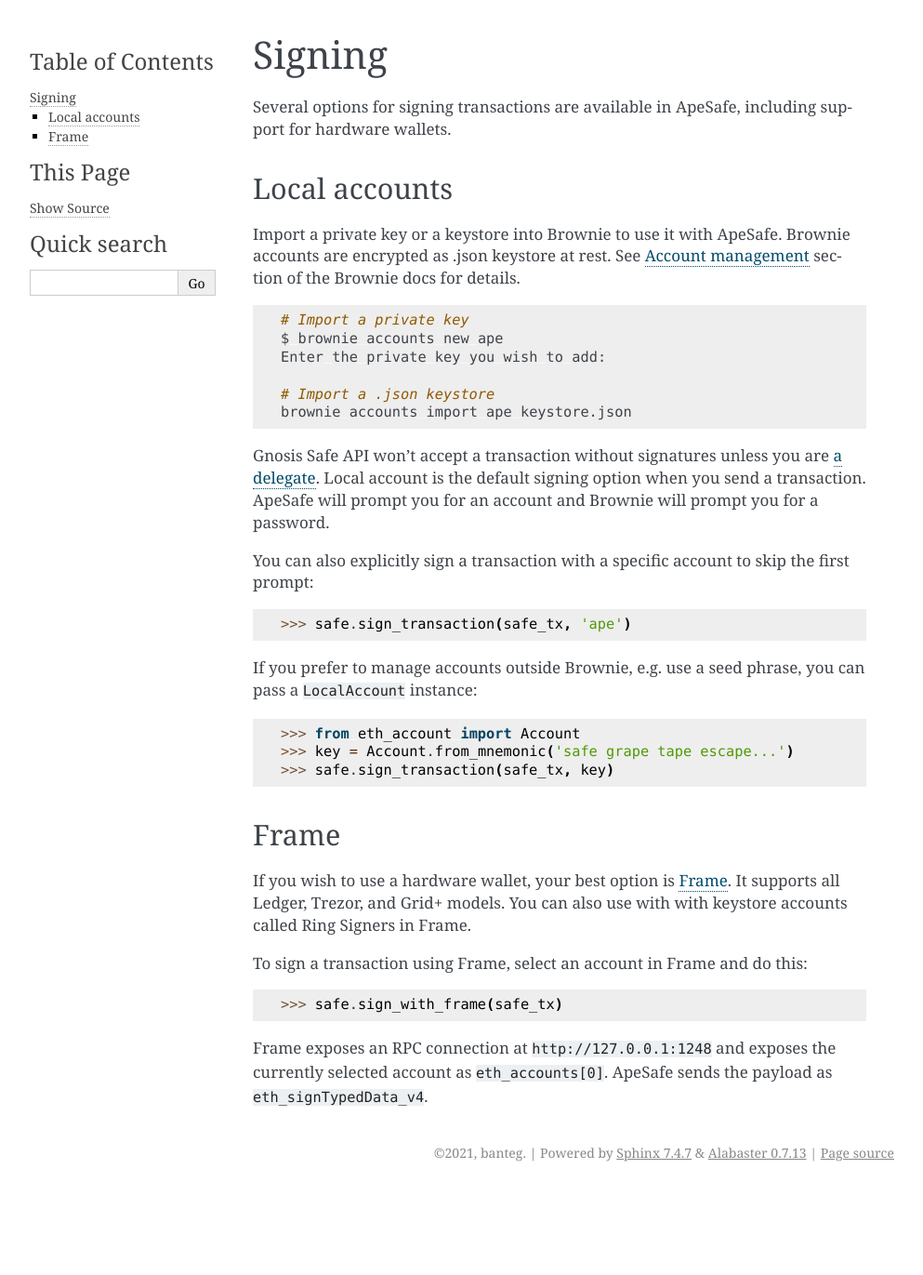
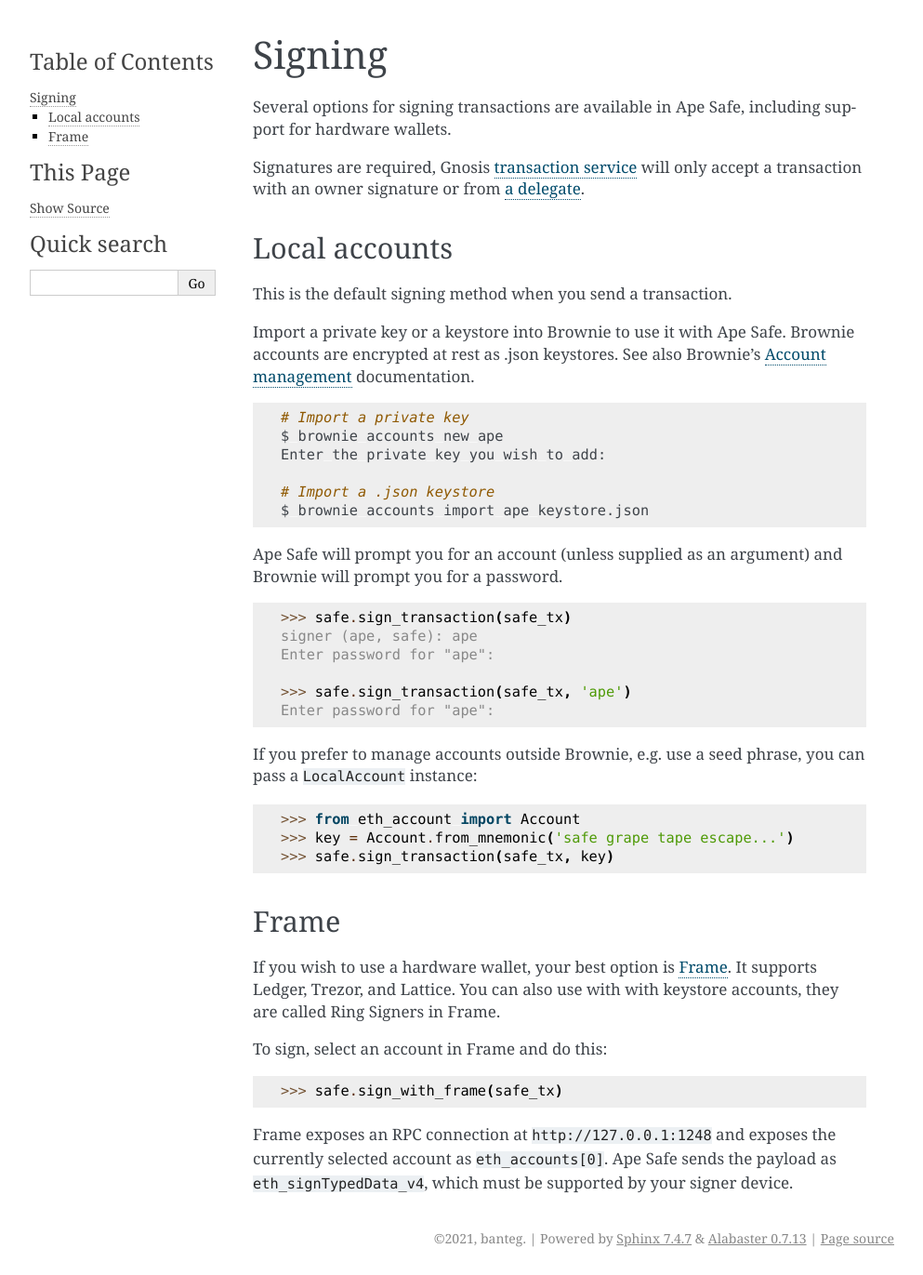
Before and after one commit to banteg/brownie-safe, a Sphinx documentation site: the page built from docs/signing.rst, in a window 1280 px wide. Shown: the whole page at 93% size, without its empty margins (148-1141 px from the left). Built offline with Sphinx 7.4.7, drawn with Linux system fonts in a browser that asks for light colours; before the commit the page ends 1279 px from its top, so only the background shows below that.

Commit message:
docs: update signing docs

```diff
--- a/docs/signing.rst
+++ b/docs/signing.rst
@@ -1,12 +1,18 @@
 Signing
 =======
 
-Several options for signing transactions are available in ApeSafe, including support for hardware wallets.
+Several options for signing transactions are available in Ape Safe, including support for hardware wallets.
+
+Signatures are required, Gnosis `transaction service`_ will only accept a transaction with an owner signature or from `a delegate`_.
 
 Local accounts
 --------------
 
-Import a private key or a keystore into Brownie to use it with ApeSafe. Brownie accounts are encrypted as .json keystore at rest. See `Account management`_ section of the Brownie docs for details.
+This is the default signing method when you send a transaction.
+
+Import a private key or a keystore into Brownie to use it with Ape Safe.
+Brownie accounts are encrypted at rest as .json keystores.
+See also Brownie's `Account management`_ documentation.
 
 .. code-block:: bash
 
@@ -15,15 +21,18 @@
     Enter the private key you wish to add:
 
     # Import a .json keystore
-    brownie accounts import ape keystore.json
+    $ brownie accounts import ape keystore.json
 
-Gnosis Safe API won't accept a transaction without signatures unless you are `a delegate`_. Local account is the default signing option when you send a transaction. ApeSafe will prompt you for an account and Brownie will prompt you for a password.
-
-You can also explicitly sign a transaction with a specific account to skip the first prompt:
+Ape Safe will prompt you for an account (unless supplied as an argument) and Brownie will prompt you for a password.
 
 .. code-block:: python
 
+    >>> safe.sign_transaction(safe_tx)
+    signer (ape, safe): ape
+    Enter password for "ape":
+
     >>> safe.sign_transaction(safe_tx, 'ape')
+    Enter password for "ape":
 
 If you prefer to manage accounts outside Brownie, e.g. use a seed phrase, you can pass a ``LocalAccount`` instance:
 
@@ -36,18 +45,19 @@
 Frame
 -----
 
-If you wish to use a hardware wallet, your best option is Frame_. It supports all Ledger, Trezor, and Grid+ models. You can also use with with keystore accounts called Ring Signers in Frame.
+If you wish to use a hardware wallet, your best option is Frame_. It supports Ledger, Trezor, and Lattice. You can also use with with keystore accounts, they are called Ring Signers in Frame.
 
-To sign a transaction using Frame, select an account in Frame and do this:
+To sign, select an account in Frame and do this:
 
 .. code-block:: python
 
     >>> safe.sign_with_frame(safe_tx)
 
 
-Frame exposes an RPC connection at ``http://127.0.0.1:1248`` and exposes the currently selected account as ``eth_accounts[0]``. ApeSafe sends the payload as ``eth_signTypedData_v4``.
+Frame exposes an RPC connection at ``http://127.0.0.1:1248`` and exposes the currently selected account as ``eth_accounts[0]``. Ape Safe sends the payload as ``eth_signTypedData_v4``, which must be supported by your signer device.
 
 
+.. _`transaction service`: https://safe-transaction.gnosis.io/
+.. _`a delegate`: https://safe-transaction.gnosis.io/
 .. _Account management: https://eth-brownie.readthedocs.io/en/latest/account-management.html
 .. _Frame: https://frame.sh/
-.. _`a delegate`: https://safe-transaction.gnosis.io/
```
